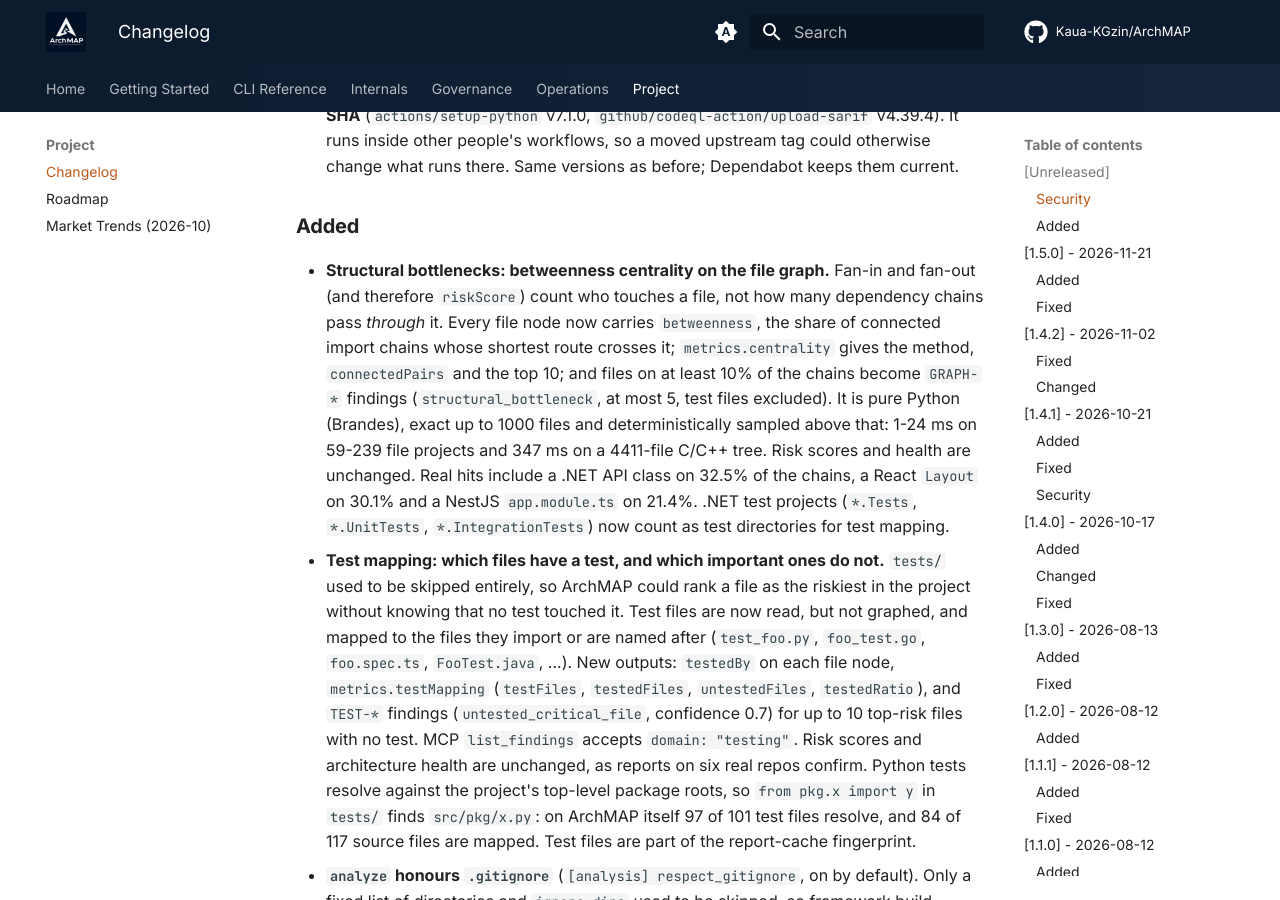
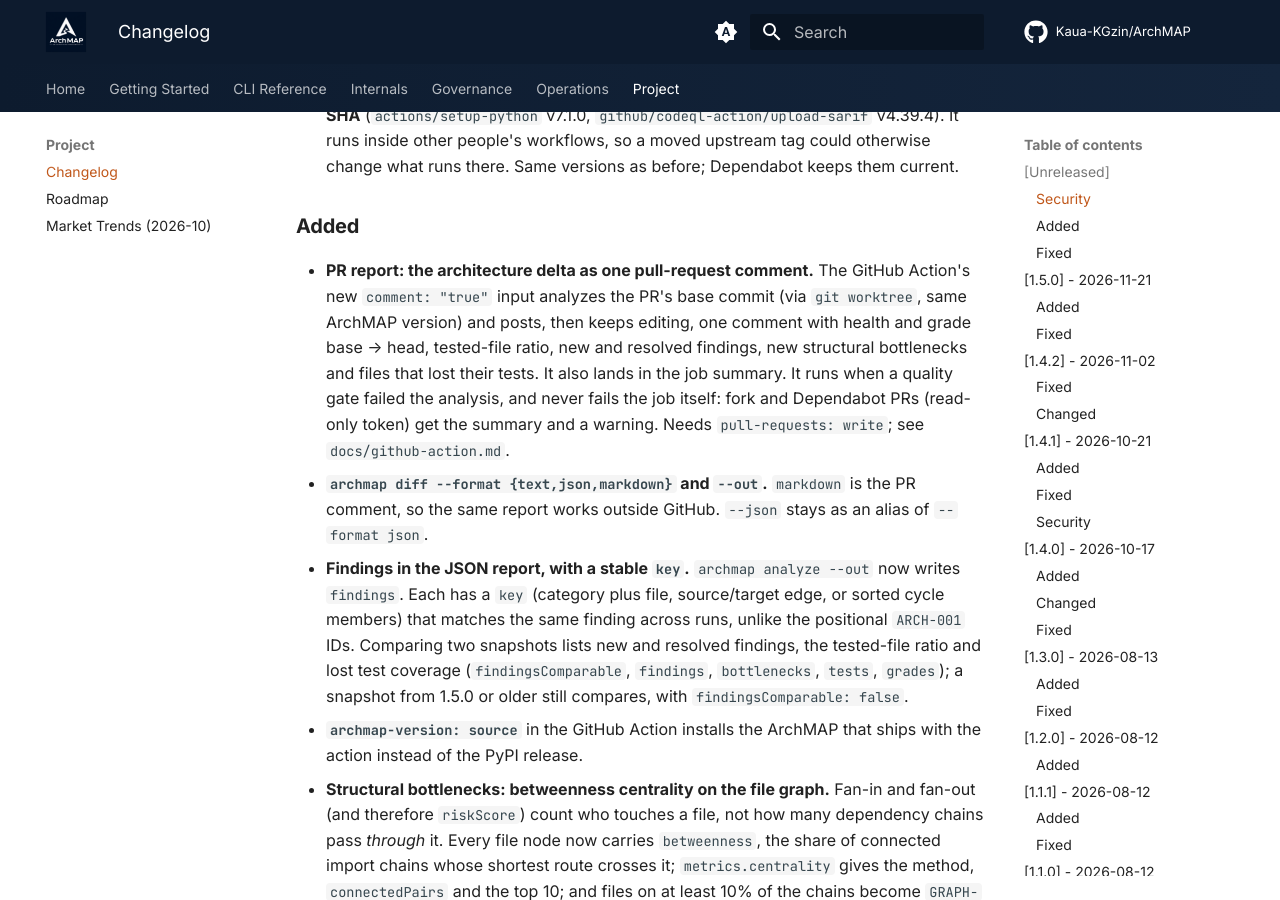
Before and after one commit to Kaua-KGzin/ArchMAP, an MkDocs documentation site: the page built from docs/changelog.md, in a window 1280 px wide and 900 px high, scrolled down 754 px. Built offline with MkDocs 1.6.1 and Material for MkDocs 9.7.7, drawn with Linux system fonts in a browser that asks for light colours; comment, search, counter and statistics services are not loaded; the version menu is left out; some of the changed text lies outside the part shown.

Commit message:
docs: changelog for the PR report
Claude-Session: https://claude.ai/code/session_01FQ5hfrtjNTkNozpRqKHw3Y

```diff
--- a/docs/changelog.md
+++ b/docs/changelog.md
@@ -26,6 +26,27 @@ All notable changes to this project are documented in this file.
   keeps them current.
 
 ### Added
+- **PR report: the architecture delta as one pull-request comment.** The
+  GitHub Action's new `comment: "true"` input analyzes the PR's base commit
+  (via `git worktree`, same ArchMAP version) and posts, then keeps editing, one
+  comment with health and grade base → head, tested-file ratio, new and
+  resolved findings, new structural bottlenecks and files that lost their
+  tests. It also lands in the job summary. It runs when a quality gate failed
+  the analysis, and never fails the job itself: fork and Dependabot PRs
+  (read-only token) get the summary and a warning. Needs
+  `pull-requests: write`; see `docs/github-action.md`.
+- **`archmap diff --format {text,json,markdown}` and `--out`.** `markdown` is
+  the PR comment, so the same report works outside GitHub. `--json` stays as an
+  alias of `--format json`.
+- **Findings in the JSON report, with a stable `key`.** `archmap analyze --out`
+  now writes `findings`. Each has a `key` (category plus file, source/target
+  edge, or sorted cycle members) that matches the same finding across runs,
+  unlike the positional `ARCH-001` IDs. Comparing two snapshots lists new and
+  resolved findings, the tested-file ratio and lost test coverage
+  (`findingsComparable`, `findings`, `bottlenecks`, `tests`, `grades`); a
+  snapshot from 1.5.0 or older still compares, with `findingsComparable: false`.
+- **`archmap-version: source`** in the GitHub Action installs the ArchMAP that
+  ships with the action instead of the PyPI release.
 - **Structural bottlenecks: betweenness centrality on the file graph.** Fan-in
   and fan-out (and therefore `riskScore`) count who touches a file, not how
   many dependency chains pass *through* it. Every file node now carries
@@ -67,6 +88,15 @@ All notable changes to this project are documented in this file.
   a git work tree this does nothing; the call costs about 30-50 ms. `expose`
   is unaffected, because its endpoint scan reads git-ignored `.env` files on
   purpose.
+
+### Fixed
+- **`archmap diff --snapshot-a/--snapshot-b` crashed on reports written by
+  `archmap analyze --out`** (`AttributeError: 'str' object has no attribute
+  'get'`): the export stores full nodes under `detailed`. Snapshots are now
+  normalized on load. The documented snapshot mode had no test; a round trip
+  analyze → diff now covers it.
+- The analysis cache schema is bumped, so reports cached by the same version
+  are recomputed with the new finding `key`.
 
 ## [1.5.0] - 2026-11-21
 
```
Also changed, not shown: CHANGELOG.md (+30 -0 lines).
